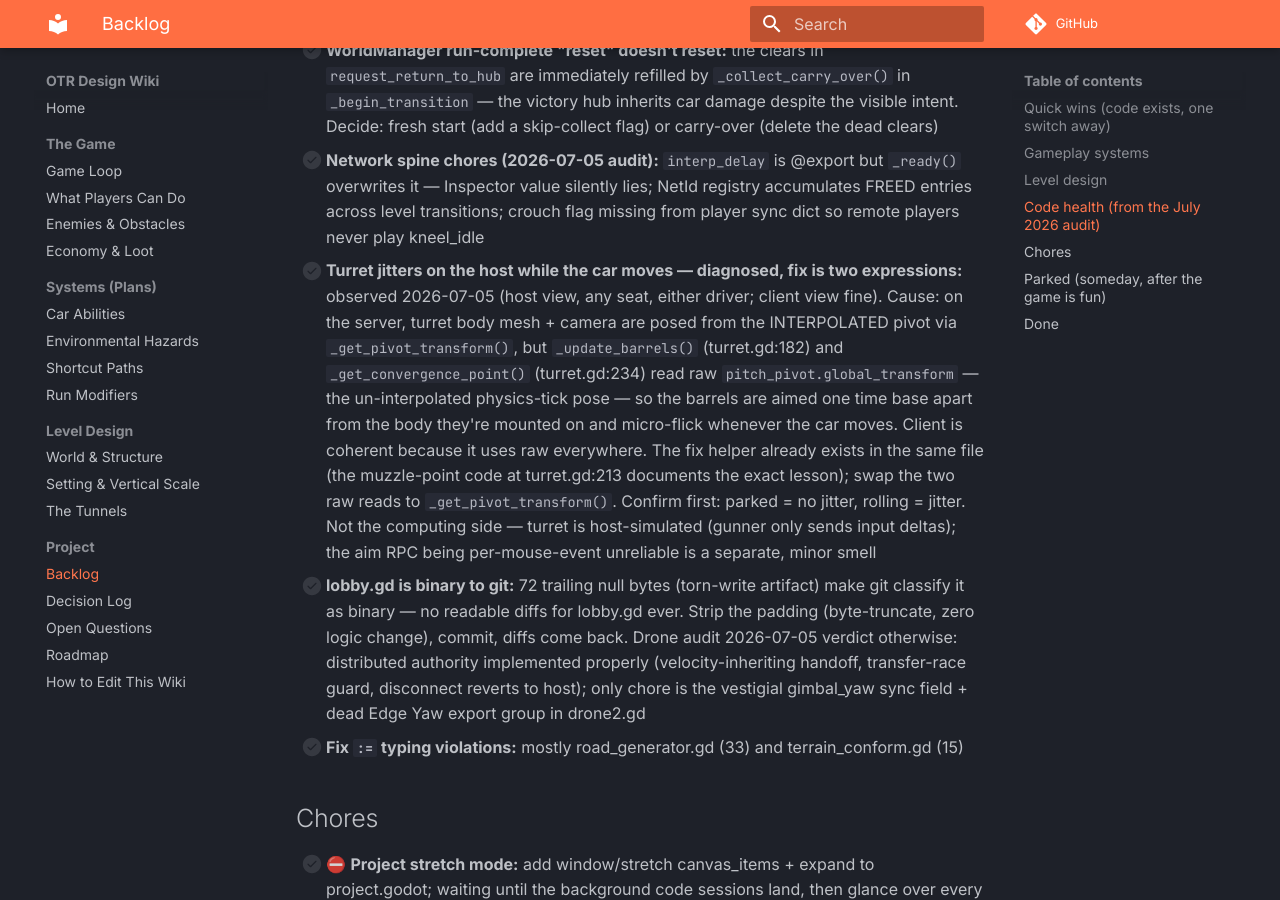
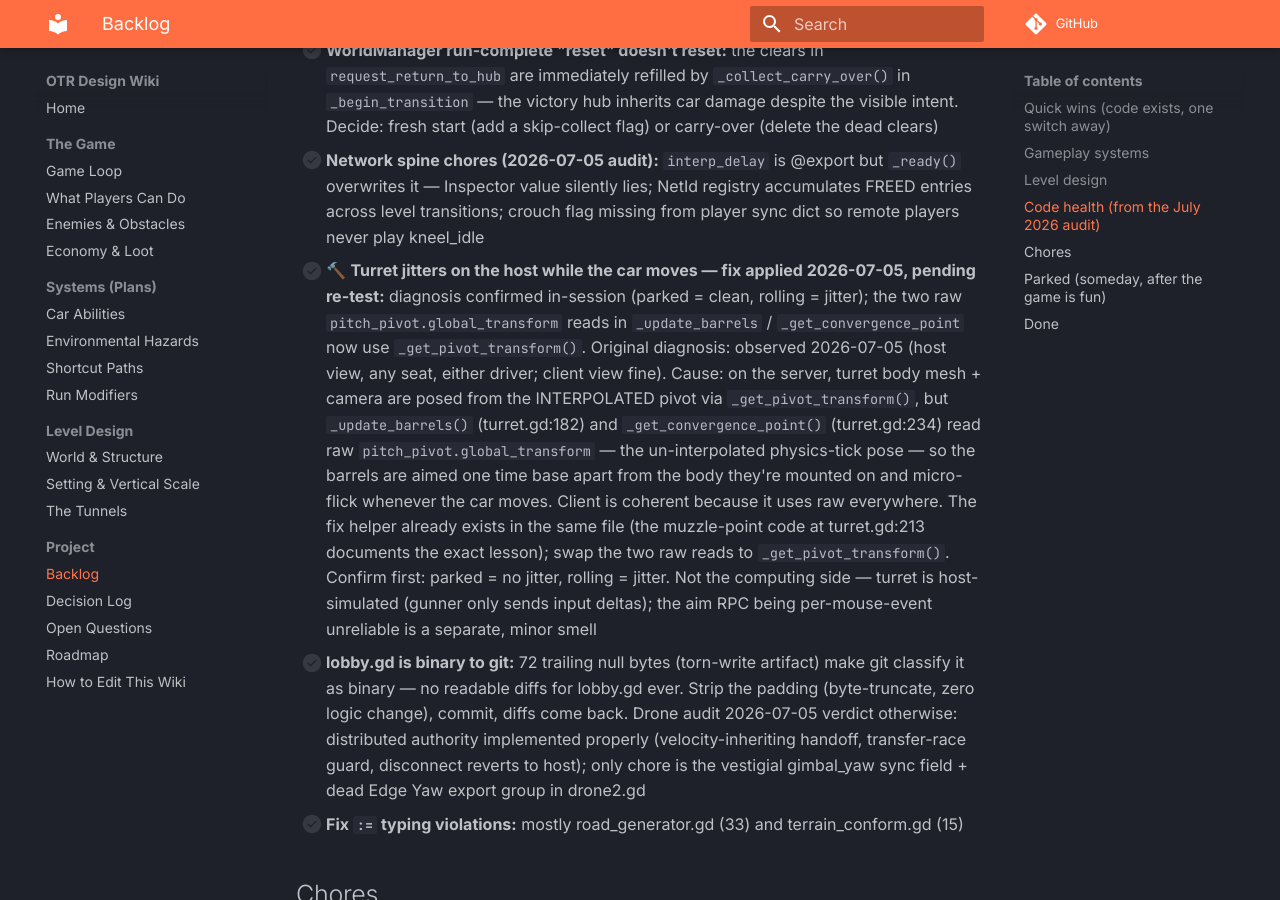
Before and after one commit to cap7n/otr-docs, an MkDocs documentation site: the page built from docs/project/backlog.md, in a window 1280 px wide and 900 px high, scrolled down 3243 px. Built offline with MkDocs 1.6.1 and Material for MkDocs 9.7.7, drawn with Linux system fonts in a browser that asks for light colours; comment, search, counter and statistics services are not loaded.

Commit message:
Turret jitter: diagnosis confirmed in-session, fix applied, pending re-test
Co-Authored-By: Claude Opus 4.8 <noreply@anthropic.com>

```diff
--- a/docs/project/backlog.md
+++ b/docs/project/backlog.md
@@ -53,7 +53,7 @@ Conventions: `🔨` = in progress · `⛔` = blocked by a decision or another it
 - [ ] 🔨 **NTM keepalive for dropped rest-state packets:** applied 2026-07-05 (clean entities resend once per second so a dropped unreliable final packet self-heals; additive only — no timestamp/interp changes), pending multiplayer test. Once confirmed, car.gd's client-side speed derivation workaround could be simplified
 - [ ] **WorldManager run-complete "reset" doesn't reset:** the clears in `request_return_to_hub` are immediately refilled by `_collect_carry_over()` in `_begin_transition` — the victory hub inherits car damage despite the visible intent. Decide: fresh start (add a skip-collect flag) or carry-over (delete the dead clears)
 - [ ] **Network spine chores (2026-07-05 audit):** `interp_delay` is @export but `_ready()` overwrites it — Inspector value silently lies; NetId registry accumulates FREED entries across level transitions; crouch flag missing from player sync dict so remote players never play kneel_idle
-- [ ] **Turret jitters on the host while the car moves — diagnosed, fix is two expressions:** observed 2026-07-05 (host view, any seat, either driver; client view fine). Cause: on the server, turret body mesh + camera are posed from the INTERPOLATED pivot via `_get_pivot_transform()`, but `_update_barrels()` (turret.gd:182) and `_get_convergence_point()` (turret.gd:234) read raw `pitch_pivot.global_transform` — the un-interpolated physics-tick pose — so the barrels are aimed one time base apart from the body they're mounted on and micro-flick whenever the car moves. Client is coherent because it uses raw everywhere. The fix helper already exists in the same file (the muzzle-point code at turret.gd:213 documents the exact lesson); swap the two raw reads to `_get_pivot_transform()`. Confirm first: parked = no jitter, rolling = jitter. Not the computing side — turret is host-simulated (gunner only sends input deltas); the aim RPC being per-mouse-event unreliable is a separate, minor smell
+- [ ] 🔨 **Turret jitters on the host while the car moves — fix applied 2026-07-05, pending re-test:** diagnosis confirmed in-session (parked = clean, rolling = jitter); the two raw `pitch_pivot.global_transform` reads in `_update_barrels` / `_get_convergence_point` now use `_get_pivot_transform()`. Original diagnosis: observed 2026-07-05 (host view, any seat, either driver; client view fine). Cause: on the server, turret body mesh + camera are posed from the INTERPOLATED pivot via `_get_pivot_transform()`, but `_update_barrels()` (turret.gd:182) and `_get_convergence_point()` (turret.gd:234) read raw `pitch_pivot.global_transform` — the un-interpolated physics-tick pose — so the barrels are aimed one time base apart from the body they're mounted on and micro-flick whenever the car moves. Client is coherent because it uses raw everywhere. The fix helper already exists in the same file (the muzzle-point code at turret.gd:213 documents the exact lesson); swap the two raw reads to `_get_pivot_transform()`. Confirm first: parked = no jitter, rolling = jitter. Not the computing side — turret is host-simulated (gunner only sends input deltas); the aim RPC being per-mouse-event unreliable is a separate, minor smell
 - [ ] **lobby.gd is binary to git:** 72 trailing null bytes (torn-write artifact) make git classify it as binary — no readable diffs for lobby.gd ever. Strip the padding (byte-truncate, zero logic change), commit, diffs come back. Drone audit 2026-07-05 verdict otherwise: distributed authority implemented properly (velocity-inheriting handoff, transfer-race guard, disconnect reverts to host); only chore is the vestigial gimbal_yaw sync field + dead Edge Yaw export group in drone2.gd
 - [ ] **Fix `:=` typing violations:** mostly road_generator.gd (33) and terrain_conform.gd (15)
 
```
